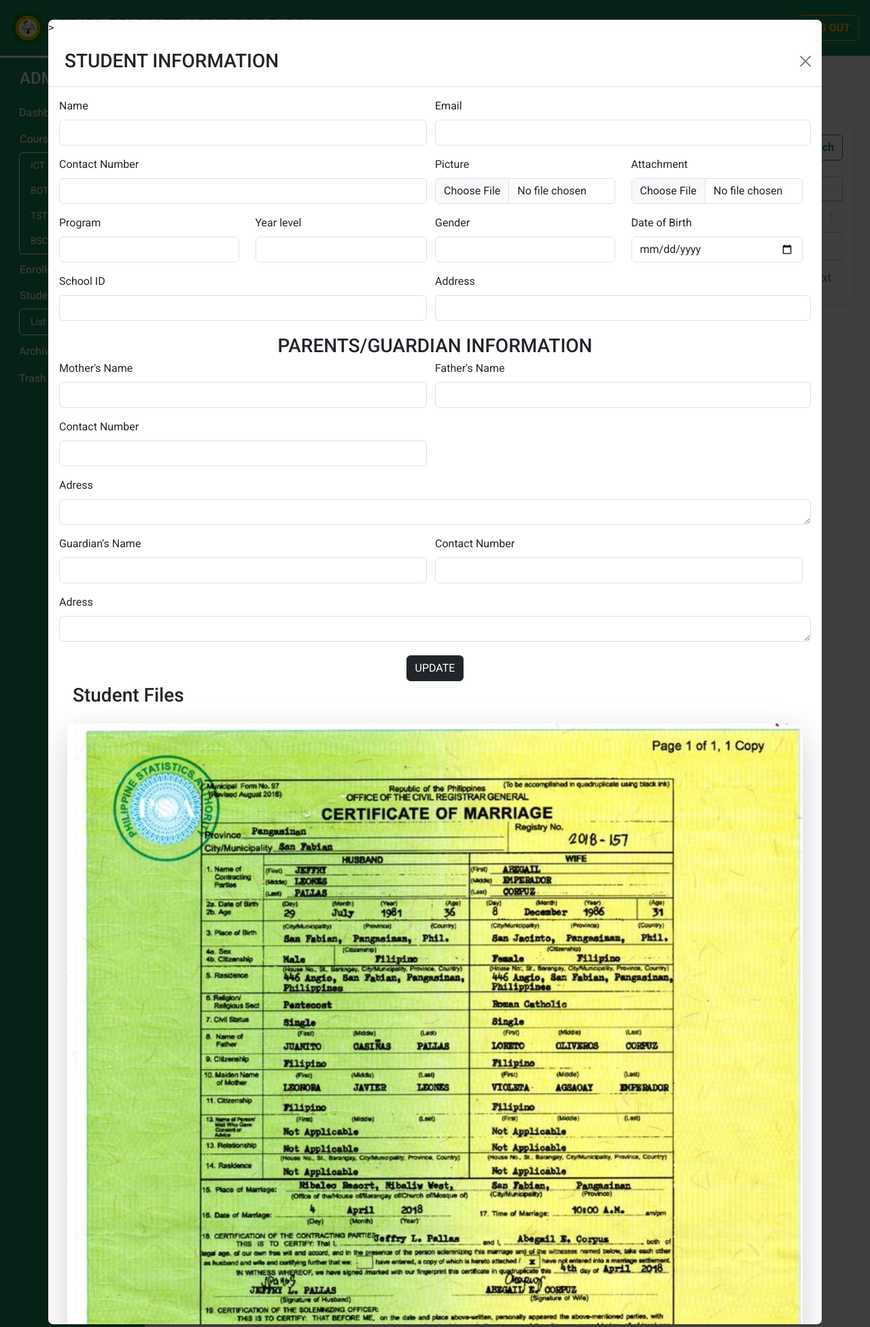
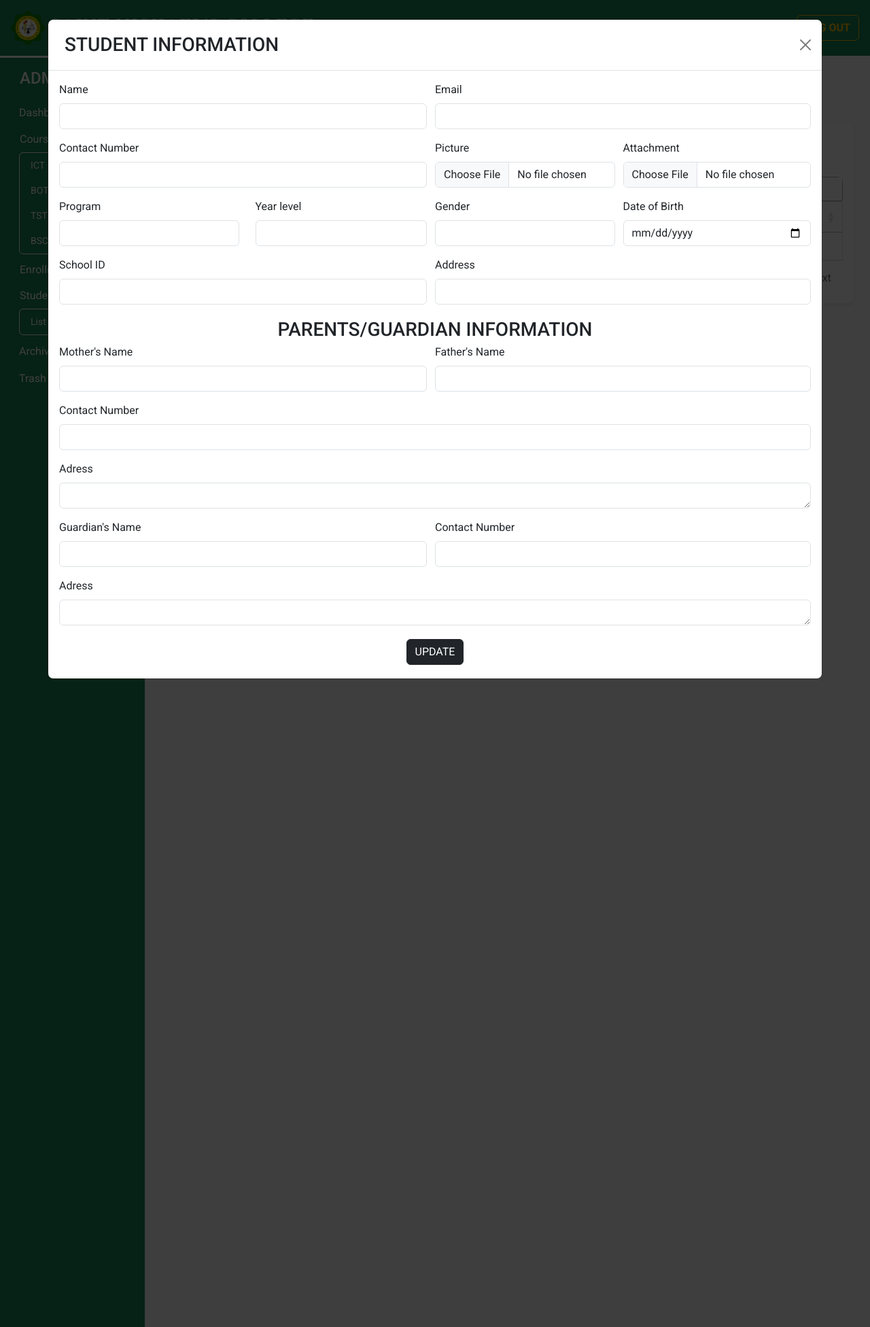
Before and after one commit to kevinarizobal/record_management, a PHP site: page /add_student.php in a window 1280 px wide, after a click on "Add Student". Shown: the top 1952 px of the page at 68% size. Run offline with PHP 8.4, Linux system fonts and the light colour scheme; some libraries are stand-ins or nearby versions.

Commit message:
Update add_student.php

```diff
--- a/add_student.php
+++ b/add_student.php
@@ -12,6 +12,25 @@
     <link rel="stylesheet" href="https://cdn.datatables.net/1.13.6/css/jquery.dataTables.min.css">
     <script src="https://code.jquery.com/jquery-3.6.4.min.js"></script>
     <script src="https://cdn.datatables.net/1.13.6/js/jquery.dataTables.min.js"></script>
+    <script>
+        $(document).ready(function() {
+            // Initialize the DataTable
+            var table = $('#studentTable').DataTable({
+                "ajax": {
+                    "url": "fetch_students.php", // PHP script to fetch student data
+                    "dataSrc": "data"
+                },
+                "columns": [
+                    { "data": "name" },
+                    { "data": "course" },
+                    { "data": "section" },
+                    { "data": "contact_number" },
+                    { "data": "email" },
+                    { "data": "date_enrolled" }
+                ]
+            });
+        });
+    </script>
 
 </head>
 <body class="bg-light">
@@ -25,10 +44,6 @@
 
                     <div class="d-flex justify-content-between align-items-center mb-4">
                         <a data-bs-target="#registerModal" data-bs-toggle="modal" class="btn btn-outline-success fw-bold">Add Student</a>
-                        <form class="d-flex" role="search">
-                            <input class="form-control me-2" type="search" placeholder="Search" aria-label="Search">
-                            <button class="btn btn-outline-success fw-bold" type="submit">Search</button>
-                        </form>
                     </div>
 
                     <!-- Table -->
@@ -59,7 +74,7 @@
 <div class="modal fade" id="registerModal" data-bs-backdrop="static" data-bs-keyboard="false" tabindex="-1" aria-labelledby="staticBackdropLabel" aria-hidden="true">
     <div class="modal-dialog modal-dialog-scrollable modal-xl">
         <div class="modal-content">
-          <form id="register-form" action="save_student.php" method="POST" enctype="multipart/form-data">>
+          <form id="register-form" action="save_student.php" method="POST" enctype="multipart/form-data">
             <div class="modal-header">
               <h3 class="modal-title d-flex align-items-center">
               <i class="bi bi-person-lines-fill fs-3 me-2"></i>STUDENT INFORMATION
@@ -86,7 +101,7 @@
                     <label class="form-label">Picture</label>
                     <input name="profile" type="file" accept=".jpg, .jpeg, .png, .webp" class="form-control shadow-none" required>
                   </div>
-                  <div class="col-lg-3 mb-3">
+                  <div class="col-lg-3 p-0 mb-3">
                     <label class="form-label">Attachment</label>
                     <input name="attach" type="file" accept=".pdf, .docx, .png, .jpg, .jpeg,  .webp" class="form-control shadow-none" required>
                   </div>
@@ -103,7 +118,7 @@
                     <label class="form-label">Gender</label>
                     <input name="gender" type="text" class="form-control shadow-none" required>
                   </div>
-                  <div class="col-lg-3 mb-3">
+                  <div class="col-lg-3 p-0 mb-3">
                     <label class="form-label">Date of Birth</label>
                     <input name="dob" type="date" class="form-control shadow-none" required>
                   </div>
@@ -128,7 +143,7 @@
                     <label class="form-label">Father's Name</label>
                     <input name="fname" type="text" class="form-control shadow-none" required>
                   </div>
-                  <div class="col-md-6 ps-0 mb-3">
+                  <div class="col-md-12 p-0 mb-3">
                     <label class="form-label">Contact Number</label>
                     <input name="gnumber" type="number" class="form-control shadow-none" required>
                   </div>
@@ -143,7 +158,7 @@
                     <label class="form-label">Guardian's Name</label>
                     <input name="mname" type="text" class="form-control shadow-none" required>
                   </div>
-                  <div class="col-md-6 ps-0 mb-3">
+                  <div class="col-md-6 p-0 mb-3">
                     <label class="form-label">Contact Number</label>
                     <input name="gnumber" type="number" class="form-control shadow-none" required>
                   </div>
@@ -156,20 +171,6 @@
               <div class="text-center my-1">
                 <button type="submit" class="btn btn-dark shadow-none">UPDATE</button>
               </div>
-              <h3><i class="bi bi-file-earmark-text mt-3 me-2"></i>Student Files</h3>
-                    <div class="row card-body">
-                        <div class="col-lg-12">
-                            <div class="card border-0 shadow-lg text-center mt-3">
-                                <img src="img/ict/nso.jpg" alt="">
-                                <div class="card-body">
-                                    <h6 class="card-title">FILE NAME: NSO</h6>
-                                    <a data-bs-target="#registerModal" data-bs-toggle="modal" class="btn btn-success btn-lg">Print</a>
-                                    <a data-bs-target="#registerModal" data-bs-toggle="modal" class="btn btn-danger btn-lg">Delete</a>
-                                </div>
-                            </div>
-                        </div>
-                    </div>
-
             </div>
           </form>
         </div>
@@ -179,29 +180,5 @@
 
 <?php require('inc/script.php'); ?>
 <script src="bootstrap-5.3.3-dist/js/bootstrap.bundle.min.js"></script>
-
-<script>
-$(document).ready(function () {
-    $('#studentTable').DataTable({
-        ajax: {
-            url: 'fetch_students.php', // Fetch data from the PHP script
-            dataSrc: 'data'
-        },
-        columns: [
-            { data: 'name' },
-            { data: 'course' },
-            { data: 'year_section' },
-            { data: 'contact_number' },
-            { data: 'email' },
-            { data: 'date_enrolled' }
-        ],
-        responsive: true,
-        paging: true,
-        searching: true,
-    });
-});
-</script>
-
-
 </body>
 </html>
```
